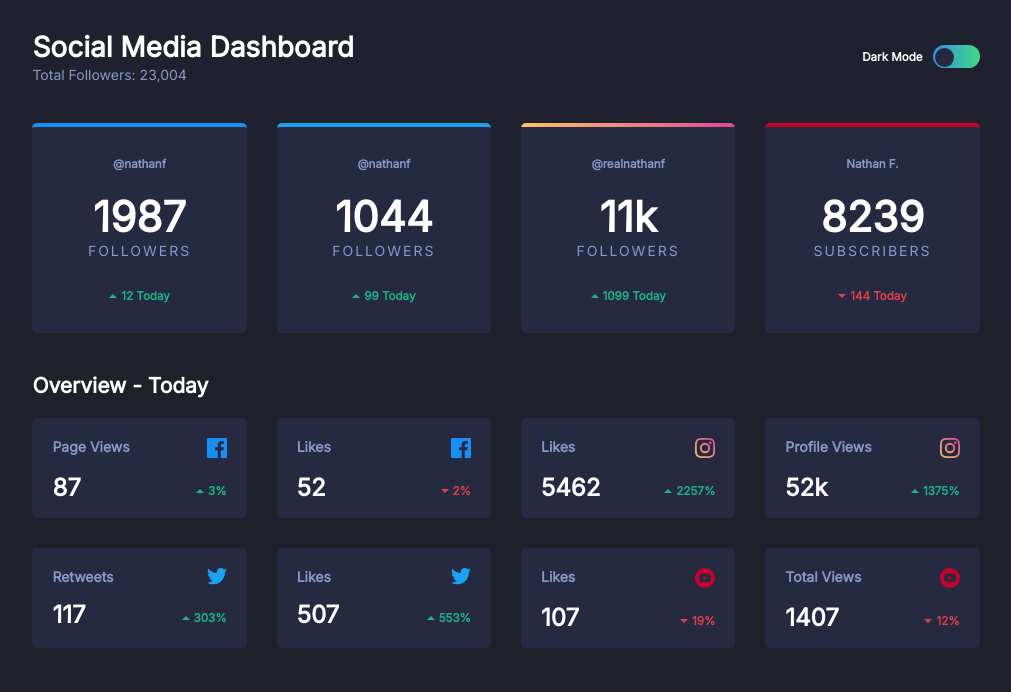
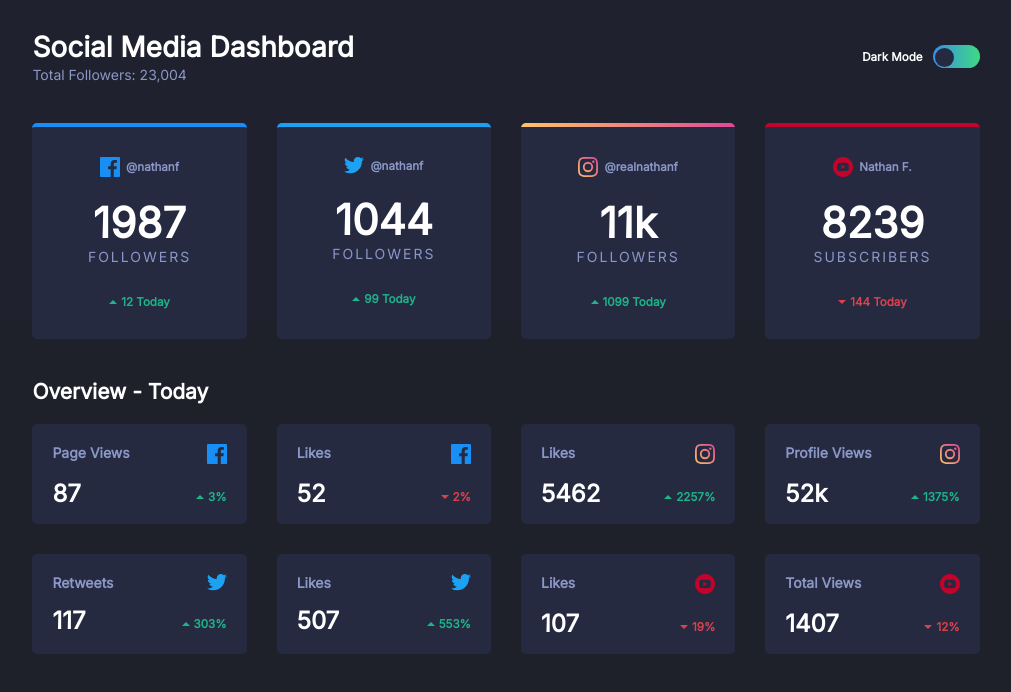
Before and after one commit to Vysakh-T/social-media-dashboard-with-theme-switcher, a plain HTML site: page index.html in a window 1280 px wide. Shown: the whole page, without its empty margins (134-1145 px from the left). Drawn offline with Linux system fonts and the light colour scheme.

Commit message:
markup complete

```diff
--- a/index.html
+++ b/index.html
@@ -36,7 +36,10 @@
 
         <section class="main">
             <div class="card fb">
-                <h5 class="secondary-text">@nathanf</h5>
+                <div class="card-header">
+                    <svg xmlns="http://www.w3.org/2000/svg" width="20" height="20"><path fill="#178FF5" d="M18.896 0H1.104C.494 0 0 .494 0 1.104v17.793C0 19.506.494 20 1.104 20h9.58v-7.745H8.076V9.237h2.606V7.01c0-2.583 1.578-3.99 3.883-3.99 1.104 0 2.052.082 2.329.119v2.7h-1.598c-1.254 0-1.496.597-1.496 1.47v1.928h2.989l-.39 3.018h-2.6V20h5.098c.608 0 1.102-.494 1.102-1.104V1.104C20 .494 19.506 0 18.896 0z"/></svg>
+                    <h5 class="secondary-text">@nathanf</h5>
+                </div>
                 <h1>1987</h1>
                 <p class="subhead">Followers</p>
                 <div class="stat-green">
@@ -47,7 +50,10 @@
                 </div>
             </div>
             <div class="card twitter">
-                <h5 class="secondary-text">@nathanf</h5>
+                <div class="card-header">
+                    <svg xmlns="http://www.w3.org/2000/svg" width="20" height="17"><path fill="#1DA1F2" d="M20 1.924a8.192 8.192 0 01-2.357.646A4.11 4.11 0 0019.448.3a8.22 8.22 0 01-2.606.996A4.096 4.096 0 0013.847 0c-2.65 0-4.596 2.472-3.998 5.037A11.648 11.648 0 011.392.752a4.109 4.109 0 001.27 5.478 4.086 4.086 0 01-1.858-.513C.76 7.616 2.122 9.395 4.095 9.79a4.113 4.113 0 01-1.853.07 4.106 4.106 0 003.833 2.849A8.25 8.25 0 010 14.41a11.616 11.616 0 006.29 1.843c7.618 0 11.922-6.434 11.663-12.205A8.354 8.354 0 0020 1.924z"/></svg>
+                    <h5 class="secondary-text">@nathanf</h5>
+                </div>
                 <h1>1044</h1>
                 <p class="subhead">Followers</p>
                 <div class="stat-green">
@@ -59,7 +65,10 @@
             </div>
             <div class="card instacard">
                 <div class="insta"></div>
-                <h5 class="secondary-text">@realnathanf</h5>
+                <div class="card-header">
+                    <svg xmlns="http://www.w3.org/2000/svg" width="20" height="20"><defs><linearGradient id="a" x1="100%" x2="0%" y1="0%" y2="100%"><stop offset="0%" stop-color="#DF4896"/><stop offset="50.913%" stop-color="#EE877E"/><stop offset="100%" stop-color="#FDC366"/></linearGradient></defs><path fill="url(#a)" d="M10 1.802c2.67 0 2.987.01 4.042.059 2.71.123 3.975 1.409 4.099 4.099.048 1.054.057 1.37.057 4.04 0 2.672-.01 2.988-.057 4.042-.124 2.687-1.387 3.975-4.1 4.099-1.054.048-1.37.058-4.041.058-2.67 0-2.987-.01-4.04-.058-2.717-.124-3.977-1.416-4.1-4.1-.048-1.054-.058-1.37-.058-4.041 0-2.67.01-2.986.058-4.04.124-2.69 1.387-3.977 4.1-4.1 1.054-.048 1.37-.058 4.04-.058zM10 0C7.284 0 6.944.012 5.878.06 2.246.227.228 2.242.06 5.877.01 6.944 0 7.284 0 10s.012 3.057.06 4.123c.167 3.632 2.182 5.65 5.817 5.817 1.067.048 1.407.06 4.123.06s3.057-.012 4.123-.06c3.629-.167 5.652-2.182 5.816-5.817.05-1.066.061-1.407.061-4.123s-.012-3.056-.06-4.122C19.777 2.249 17.76.228 14.124.06 13.057.01 12.716 0 10 0zm0 4.865a5.135 5.135 0 100 10.27 5.135 5.135 0 000-10.27zm0 8.468a3.333 3.333 0 110-6.666 3.333 3.333 0 010 6.666zm5.338-9.87a1.2 1.2 0 100 2.4 1.2 1.2 0 000-2.4z"/></svg>
+                    <h5 class="secondary-text">@realnathanf</h5>
+                </div>
                 <h1>11k</h1>
                 <p class="subhead">Followers</p>
                 <div class="stat-green">
@@ -70,7 +79,10 @@
                 </div>
             </div>
             <div class="card yt">
-                <h5 class="secondary-text">Nathan F.</h5>
+                <div class="card-header">
+                    <svg xmlns="http://www.w3.org/2000/svg" width="20" height="20"><path fill="#C4032B" d="M10 0C4.478 0 0 4.478 0 10c0 5.523 4.478 10 10 10 5.523 0 10-4.477 10-10 0-5.522-4.477-10-10-10zm3.7 14.077c-1.75.12-5.652.12-7.402 0-1.896-.13-2.117-1.059-2.131-4.077.014-3.024.237-3.947 2.131-4.077 1.75-.12 5.652-.12 7.403 0 1.897.13 2.117 1.059 2.132 4.077-.015 3.024-.237 3.947-2.132 4.077zM8.334 8.048l4.098 1.949-4.098 1.955V8.048z"/></svg>
+                    <h5 class="secondary-text">Nathan F.</h5>
+                </div>
                 <h1>8239</h1>
                 <p class="subhead">Subscribers</p>
                 <div class="stat-red">
--- a/style.css
+++ b/style.css
@@ -161,8 +161,17 @@ input:checked+label:after {
     transition: ease-in-out 0.2s;
 }
 
+.container .card .card-header {
+    display: flex;
+    align-items: center;
+}
+
 .container .card svg {
     margin-right: 4px;
+}
+
+.container .card .card-header svg {
+    margin-right: 6px;
 }
 
 .container .main .card h1 {
```
